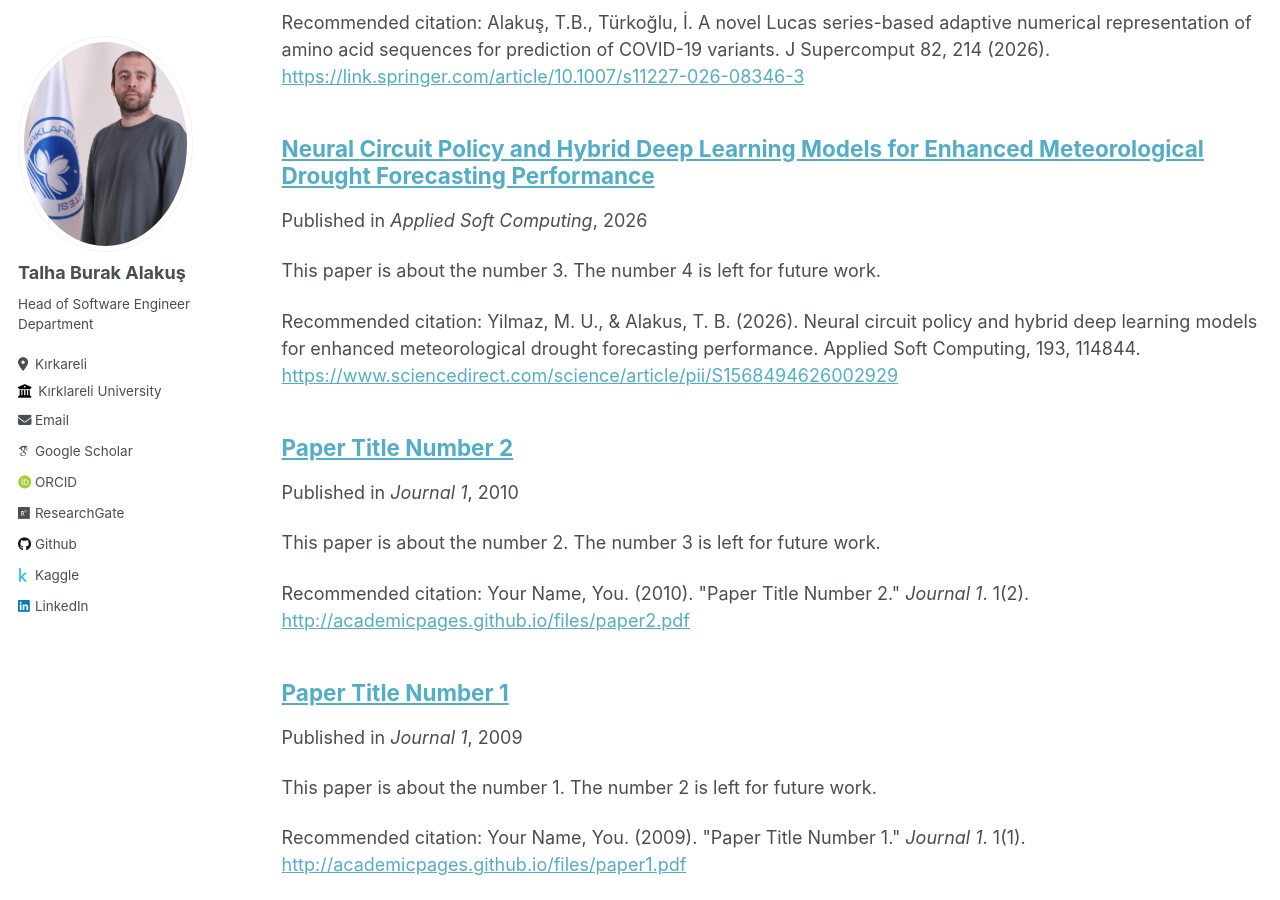
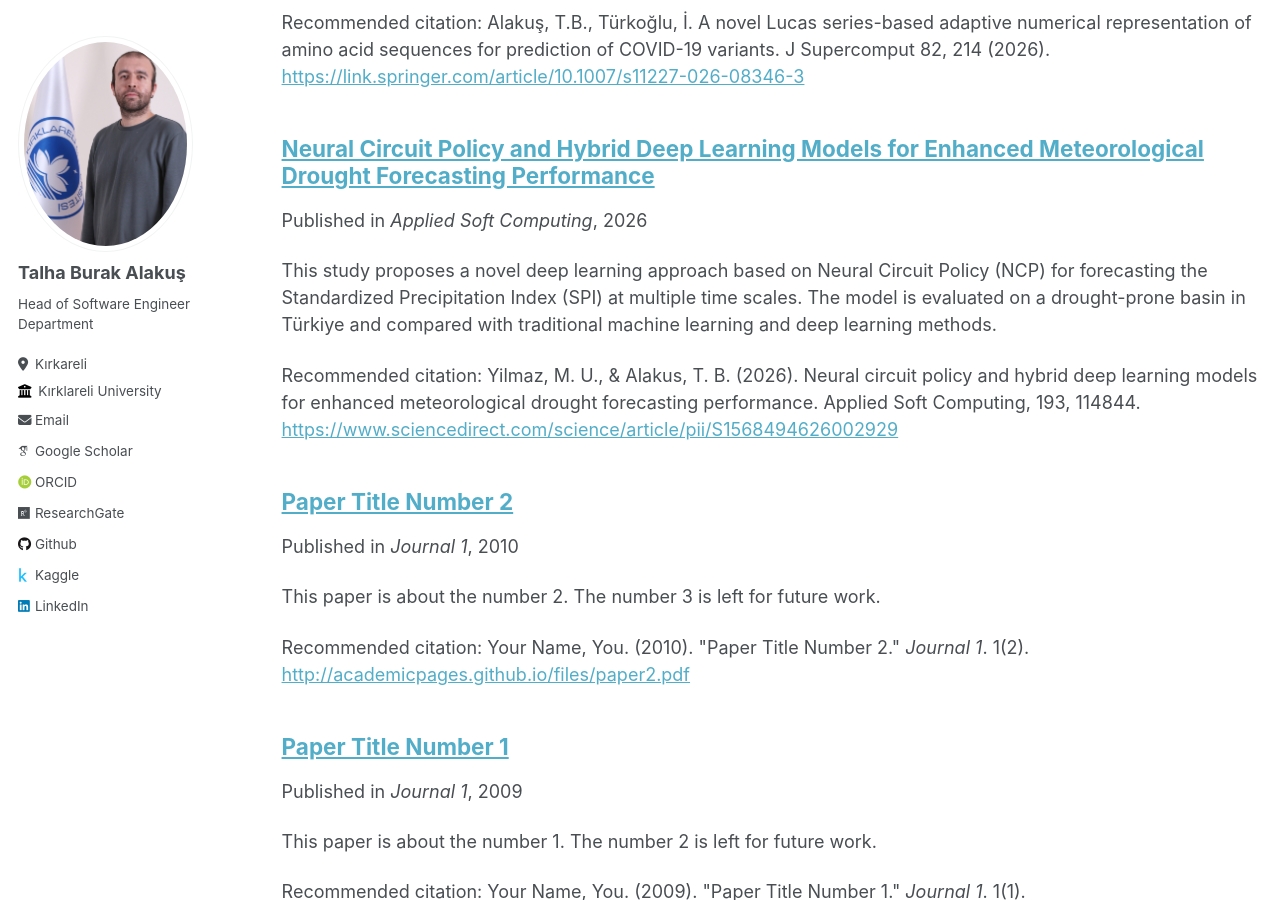
Before and after one commit to burakalakuss/talhaburakalakus.github.io, a Jekyll site: the page built from _pages/publications.md, in a window 1280 px wide and 900 px high, scrolled down 450 px. Built offline with Jekyll 4.4.1, drawn with Linux system fonts in a browser that asks for light colours; some web fonts are replaced.

Commit message:
Update 2015-10-01-paper-title-number-3.md

```diff
--- a/_publications/2015-10-01-paper-title-number-3.md
+++ b/_publications/2015-10-01-paper-title-number-3.md
@@ -2,7 +2,7 @@
 title: "Neural Circuit Policy and Hybrid Deep Learning Models for Enhanced Meteorological Drought Forecasting Performance"
 collection: publications
 permalink: /publication/2015-10-01-paper-title-number-3
-excerpt: 'This paper is about the number 3. The number 4 is left for future work.'
+excerpt: 'This study proposes a novel deep learning approach based on Neural Circuit Policy (NCP) for forecasting the Standardized Precipitation Index (SPI) at multiple time scales. The model is evaluated on a drought-prone basin in Türkiye and compared with traditional machine learning and deep learning methods.'
 date: 2026-02-12
 venue: 'Applied Soft Computing'
 paperurl: 'https://www.sciencedirect.com/science/article/pii/S1568494626002929'
```
